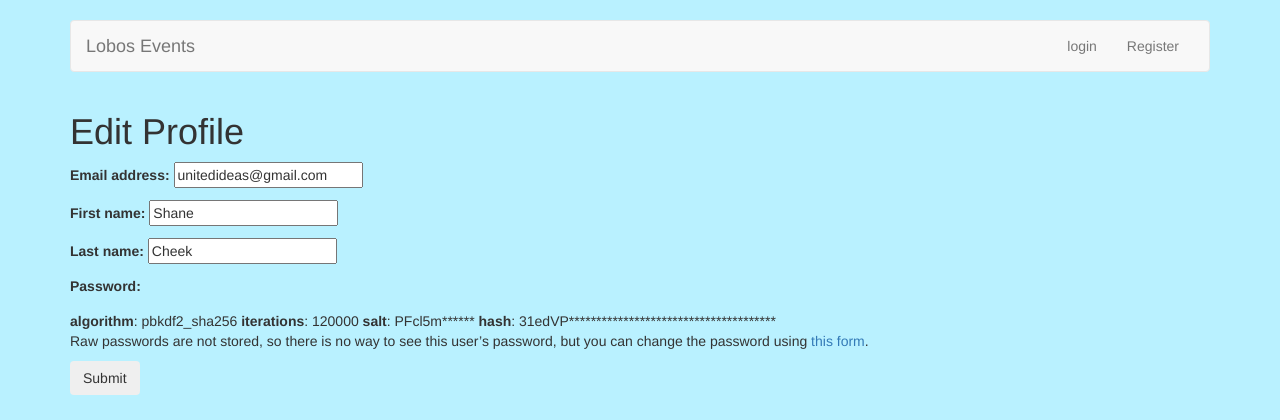
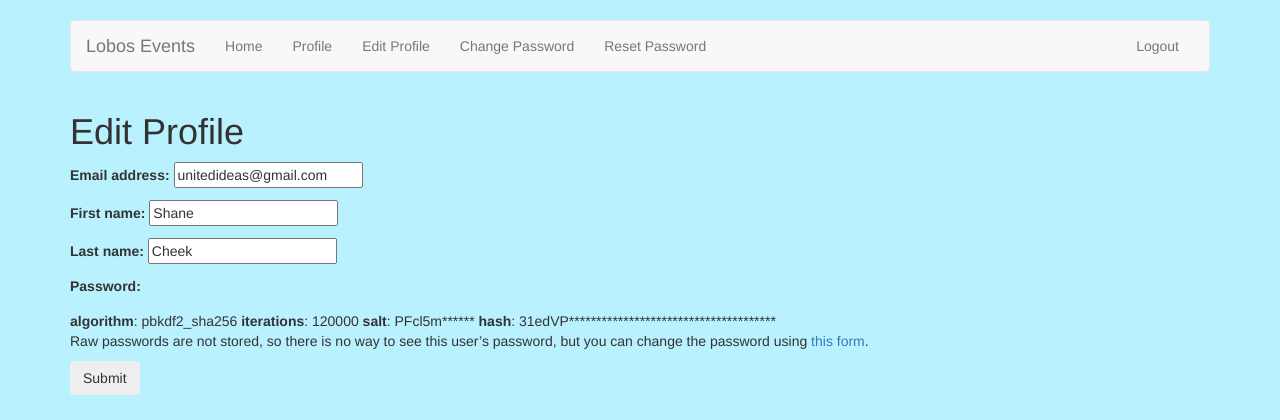
Before and after one commit to unitedideas/lobos, a Django app: page /profile/edit/ in a window 1280 px wide. Shown: the top 420 px of the page. Run offline with Django 3.2, Linux system fonts and the light colour scheme; a user stored in the database is signed in; some libraries are stand-ins or nearby versions.

Commit message:
Completed Auto Email password Reset

```diff
--- a/events/templates/base.html
+++ b/events/templates/base.html
@@ -25,14 +25,37 @@
                     <span class="icon-bar"></span>
                     <span class="icon-bar"></span>
                 </button>
-                <a class="navbar-brand" href="/">Lobos Events</a>
+                <a class="navbar-brand">Lobos Events</a>
             </div>
             <div id="navbar" class="navbar-collapse collapse">
+                {% if user.is_authenticated %}
+                    <ul class="nav navbar-nav">
+                        <li><a href="/">Home</a></li>
+                        <li><a href="/profile">Profile</a></li>
+                        <li><a href="/profile/edit">Edit Profile</a></li>
+                        <li><a href="/change-password">Change Password</a></li>
+                        <li><a href="/password-reset">Reset Password</a></li>
+                    </ul>
+                    <ul class="nav navbar-nav navbar-right">
+                        <li><a href="/logout">Logout</a></li>
+                    </ul>
 
-                <ul class="nav navbar-nav navbar-right">
-                    <li><a href="/login">login</a></li>
-                    <li><a href="/register">Register</a></li>
-                </ul>
+                {% else %}
+
+                    <ul class="nav navbar-nav">
+                        <li><a href="/">Home</a></li>
+                        <li><a href="/profile">Profile</a></li>
+                        <li><a href="/profile/edit">Edit Profile</a></li>
+                        <li><a href="/change-password">Change Password</a></li>
+                        <li><a href="/password-reset">Reset Password</a></li>
+                    </ul>
+                    <ul class="nav navbar-nav navbar-right">
+                        <li><a href="/login">login</a></li>
+                        <li><a href="/register">Register</a></li>
+                    </ul>
+                {% endif %}
+
+
             </div><!--/.nav-collapse -->
         </div><!--/.container-fluid -->
     </nav>
--- a/events/urls.py
+++ b/events/urls.py
@@ -5,14 +5,14 @@ from django.contrib.auth import views as auth_views
 urlpatterns = [
     path('', views.home, name='home'),
     path('login/', auth_views.LoginView.as_view(template_name='events/login.html'), name='login'),
-    path('logout/', auth_views.LoginView.as_view(template_name='events/logout.html'), name='logout'),
+    path('logout/', auth_views.LogoutView.as_view(template_name='events/logout.html'), name='logout'),
     path('register/', views.register, name='register'),
     path('profile/', views.profile, name='profile'),
     path('profile/edit/', views.edit_profile, name='edit_profile'),
     path('change-password/', views.change_password, name='change_password'),
     path('password-reset/', auth_views.PasswordResetView.as_view(), name='password_reset'),
-    path('password-reset/done', auth_views.PasswordResetDoneView.as_view(), name='password_reset_done'),
+    path('password-reset/done/', auth_views.PasswordResetDoneView.as_view(), name='password_reset_done'),
     path('password-reset/confirm/<uidb64>/<token>/', auth_views.PasswordResetConfirmView.as_view(), name='password_reset_confirm'),
-    path('password-reset/complete', auth_views.PasswordResetCompleteView.as_view(), name='password_reset_complete'),
+    path('password-reset/complete/', auth_views.PasswordResetCompleteView.as_view(), name='password_reset_complete'),
 
 ]
--- a/events/views.py
+++ b/events/views.py
@@ -6,6 +6,7 @@ from events.forms import (
 from django.contrib.auth.models import User
 from django.contrib.auth.forms import UserChangeForm, PasswordChangeForm
 from django.contrib.auth import update_session_auth_hash
+from django.contrib.auth.decorators import login_required
 
 
 
@@ -32,12 +33,12 @@ def register(request):
         args = {'form': form}
         return render(request, 'events/reg_form.html', args)
 
-
+@login_required()
 def profile(request):
     args = {'user': request.user}
     return render(request, 'events/profile.html', args)
 
-
+@login_required()
 def edit_profile(request):
     if request.method == 'POST':
         form = EditProfileForm(request.POST, instance=request.user)
@@ -51,7 +52,7 @@ def edit_profile(request):
         args = {'form': form}
         return render(request, 'events/edit_profile.html', args)
 
-
+@login_required()
 def change_password(request):
     if request.method == 'POST':
         form = PasswordChangeForm(data=request.POST, user=request.user)
```
Also changed, not shown: db.sqlite3, lobos/middleware.py (added).
